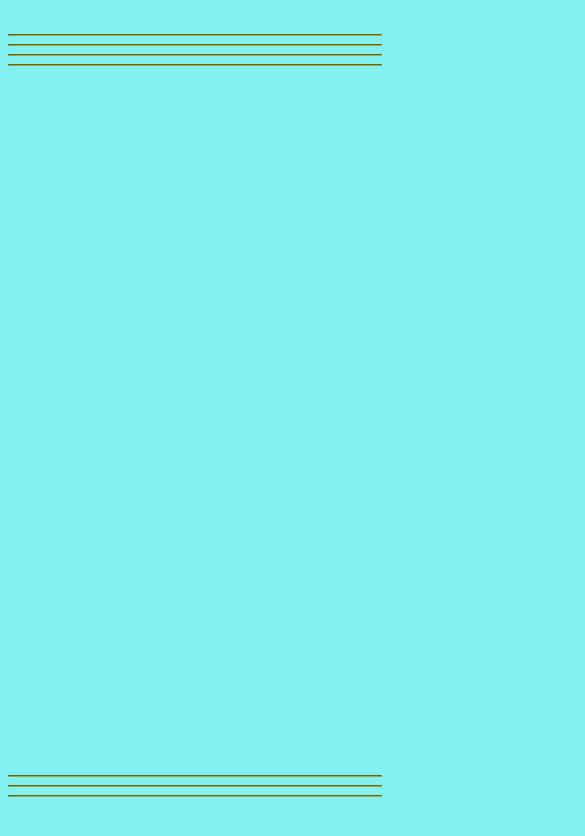
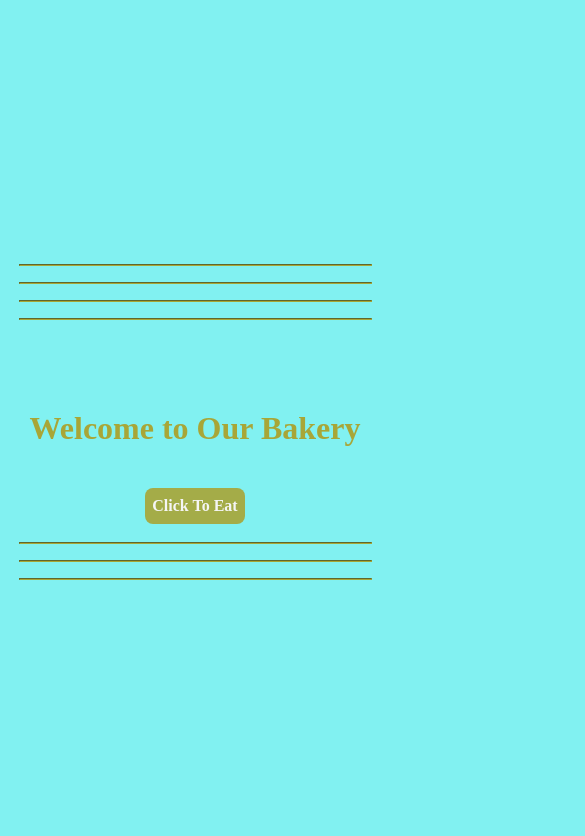
Before and after one commit to theycreate88/Bakery, a plain HTML site: page index.html in a window 390 px wide. Shown: the top 836 px of the page, 585 px wide, since content can reach past the window. Drawn offline with Linux system fonts and the light colour scheme.

Commit message:
Update index.html

```diff
--- a/index.html
+++ b/index.html
@@ -3,119 +3,84 @@
 <head>
     <meta charset="UTF-8">
     <meta name="viewport" content="width=device-width, initial-scale=1.0">
-    <title>Document</title>
+    <title>Responsive Bakery Page</title>
 <style>
-
-
-
-
-
-  @media (max-width: 768px) {
-    .header {
-        flex-wrap: wrap;
-        padding-top: 10px;
+    body {
+        display: flex;
+        flex-direction: column;
+        justify-content: center;
+        align-items: center;
+        background-color: rgba(4, 228, 228, 0.499);
+        text-align: center;
+        min-height: 100vh;
+        margin: 0;
     }
 
-    .header-item {
-        font-size: 14px;
-        padding: 8px;
+    hr {
+        border-color: rgba(175, 152, 21, 0.848);
+        width: 80%;
     }
 
-    .slider-container {
-        width: 100%;
-        height: auto;
-        margin-left: 0;
+    #welcomediv {
+        color: rgba(175, 152, 21, 0.848);
+        margin-top: 100px;
     }
 
-    .slider img {
-        width: 100%;
-        height: auto;
+    #button {
+        display: inline-block;
+        margin-top: 20px;
+        background-color: rgba(175, 152, 21, 0.768);
+        height: 40px;
+        width: 120px;
+        border-radius: 8px;
+        font-weight: bold;
+        color: antiquewhite;
+        line-height: 40px;
+        text-align: center;
     }
 
-    #welcomediv, #div2, #div3 {
-        flex-direction: column;
-        align-items: center;
-        text-align: center;
-        padding: 20px;
+    #button a {
+        text-decoration: none;
+        color: whitesmoke;
+        font-size: 16px;
+        display: block;
     }
 
-    #img1, #img22, #img23, #img31, #img32, #img33 {
-        width: 90%;
-        height:  400px;
-        max-width: 400px;
+    #button:hover {
+        background-color: rgba(145, 126, 18, 0.768);
+        cursor: pointer;
+        transition: background-color 0.7s ease;
     }
 
-    #div4 {
-        padding-left: 0;
-        text-align: center;
-        width: 100%;
-    }
-}
-
-
-
-    hr{border-color:rgba(175, 152, 21, 0.848);}
-    body{
-         justify-content: center;
-         align-items: center;
-         background-color:rgba(4, 228, 228, 0.499);
+    /* Responsive Styles for Mobile */
+    @media (max-width: 768px) {
+        #welcomediv {
+            margin-top: 50px;
+            padding: 10px;
         }
 
-    #welcomediv{
-        padding-top: 210px;
-        color: rgba(175, 152, 21, 0.848);
-        padding-left: 600px;
+        #button {
+            width: 100px;
+            height: 36px;
+            font-size: 14px;
+            line-height: 36px;
+        }
+
+        hr {
+            width: 90%;
+        }
     }
-    #button{margin-left: 100px;
-           margin-top: 20px;
-           border: none;
-           background-color:rgba(175, 152, 21, 0.768);
-           height: 20px;
-           width: 96px;
-           border-radius: 8px;
-           font-weight: bolder;
-           color: antiquewhite;
-           justify-content: center;
-           align-items: center;
-           padding-left: 4px;
-           }
-    #button:hover{background-color:rgba(145, 126, 18, 0.768);
-                 cursor: pointer;
-                 transition: background-color 0.7s ease;
-                 }
-
-    a{text-decoration: none;
-        color: whitesmoke;}
-
 
 </style>
 </head>
 <body>
-    <br>
-    <hr>
-    <hr>
-    <hr>
-    <hr>
+    <hr><hr><hr><hr>
+
     <div id="welcomediv">
         <h1>Welcome to Our Bakery</h1>
         <div id="button"><a href="main3.html">Click To Eat</a></div>
     </div>
-    <br>
-    <br>
-    <br>
-    <br>
-    <br>
-    <br>
-    <br>
-    <br>
-    <br>
-    <br>
-    <br>
-    <br>
-    <br>
-    <br>
-    <hr>
-    <hr>
-    <hr>
+
+    <hr><hr><hr>
 </body>
 </html>
```
